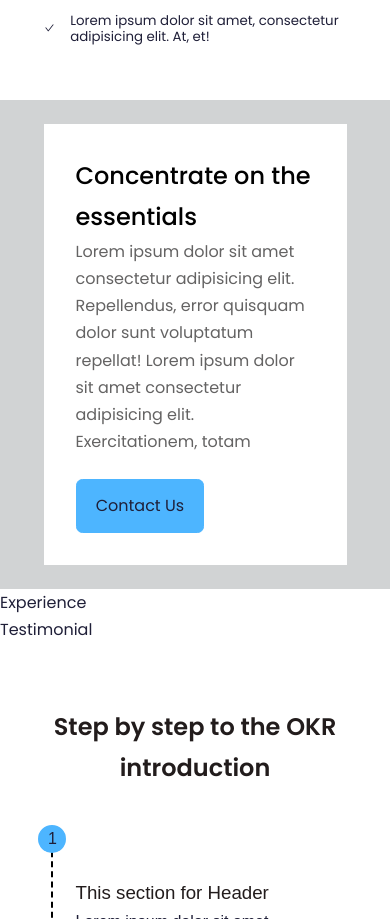
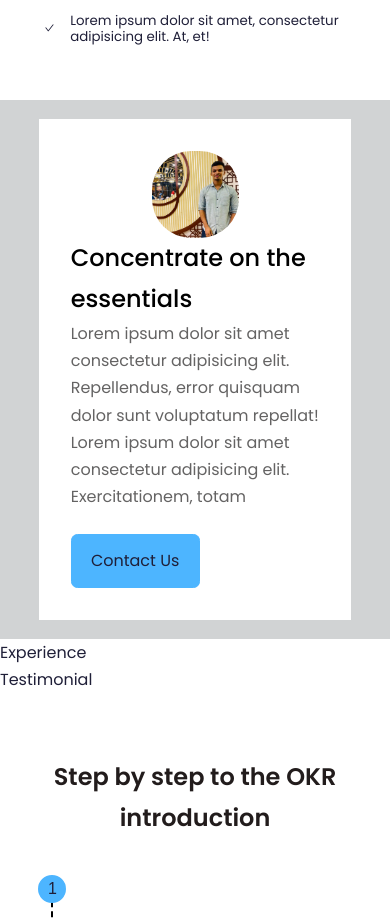
Before and after one commit to akter037/project_one, a React (Create React App) app: page / in a window 390 px wide. Shown: the part 1690-2609 px from the top of the page. Built offline with nearby package versions, Linux system fonts and the light colour scheme.

Commit message:
mobile display update

```diff
--- a/src/components/about/About.jsx
+++ b/src/components/about/About.jsx
@@ -8,6 +8,11 @@ const About = () => {
 
       <div className="container about_container">
         <div className="about_me">
+        <div className="about_me_image_mobile">
+
+          <img src={ME} alt="me" />
+
+          </div>
 
            <h2> Concentrate on the essentials</h2>
            <p>Lorem ipsum dolor sit amet consectetur adipisicing elit. Repellendus, error quisquam dolor sunt voluptatum repellat! Lorem ipsum dolor sit amet consectetur adipisicing elit. Exercitationem, totam</p>
--- a/src/components/about/about.css
+++ b/src/components/about/about.css
@@ -25,6 +25,11 @@
     width: fit-content;
     height: 25rem;
 }
+.about_me_image_mobile{
+    display: none;
+}
+
+
 @media screen and (max-width:1024px) {
 
 }
@@ -37,11 +42,19 @@
 }
 .about_me{
 
-    margin: 1.5rem ;
+    margin: 1.2rem ;
 }
 .about_me_image{
     display: none;
-
+}
+.about_me_image_mobile{
+    display: block;
+}
+.about_me_image_mobile img{
+    height: 87px;
+    width: 87px;
+    margin: 0px auto;
+    border-radius: 45%;
 }
 
   }
--- a/src/components/nav/nav.css
+++ b/src/components/nav/nav.css
@@ -30,7 +30,7 @@
 }
 .mb_display{
     display: flex;
-    justify-content: end;
+    justify-content:flex-end;
     gap:1rem;
     width: 100%;
     height: 4rem;
```
